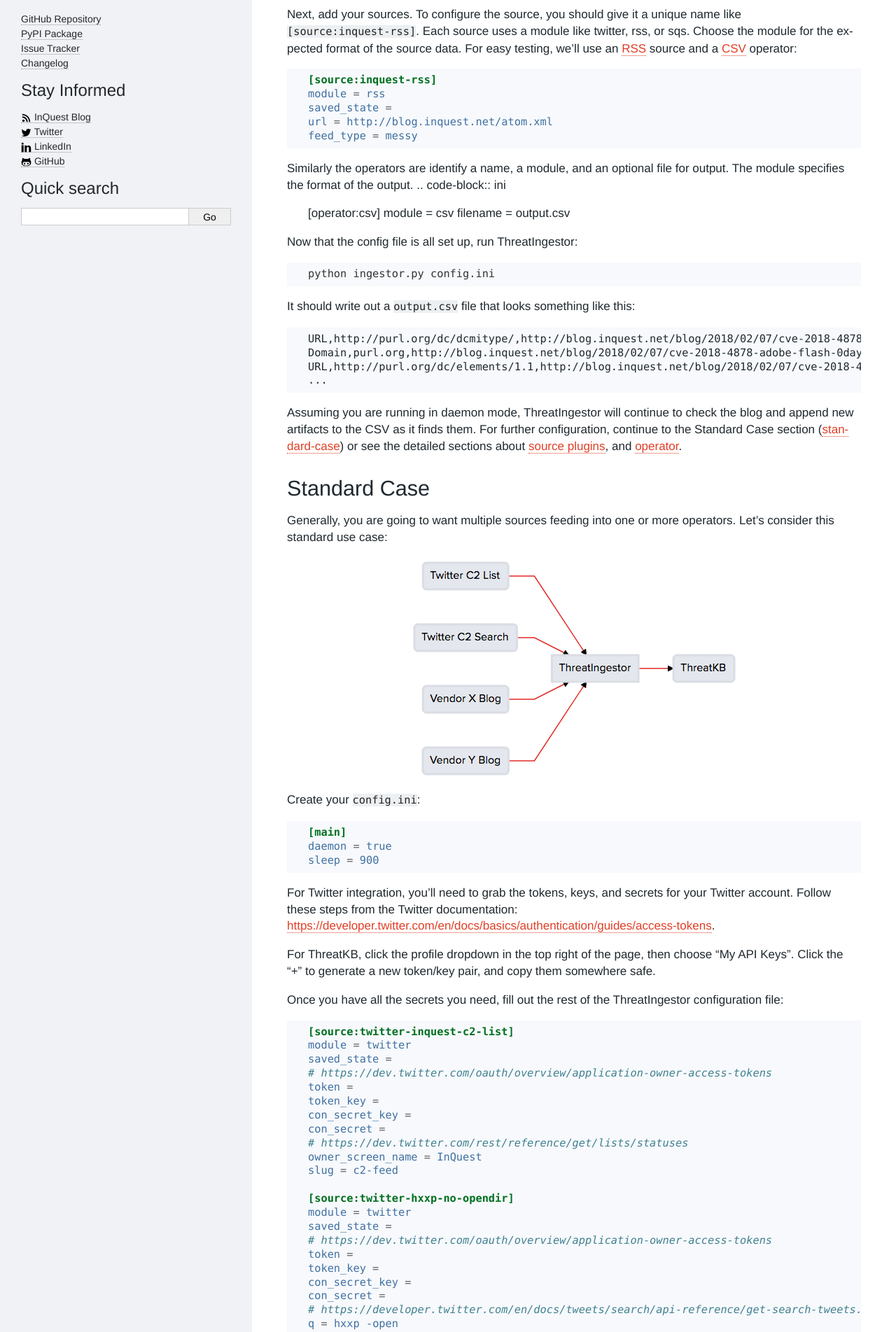
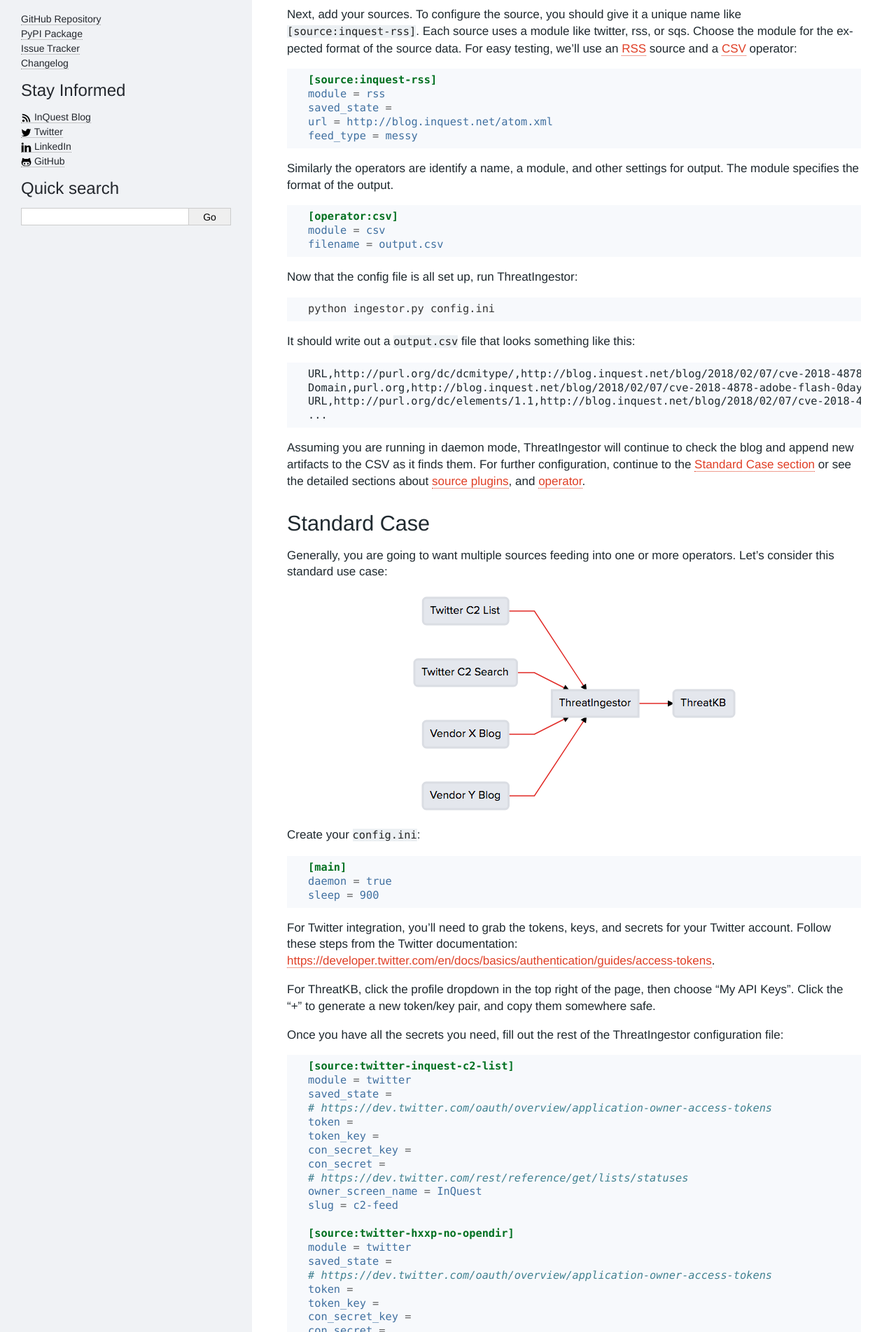
Before and after one commit to InQuest/ThreatIngestor, a Sphinx documentation site: the page built from docs/basicusage.rst, in a window 1280 px wide. Shown: the part 476-2379 px from the top of the page at 70% size. Built offline with Sphinx 7.4.7, drawn with Linux system fonts in a browser that asks for light colours; some web fonts are replaced.

Commit message:
Reformat, fix Sphinx complaints

```diff
--- a/docs/basicusage.rst
+++ b/docs/basicusage.rst
@@ -37,7 +43,10 @@ Next, add your sources. To configure the source, you should give it a unique nam
     feed_type = messy
 
 .. _operator:
-Similarly the operators are identify a name, a module, and an optional file for output.  The module specifies the format of the output.
+
+Similarly the operators are identify a name, a module, and other settings for
+output. The module specifies the format of the output.
+
 .. code-block:: ini
 
     [operator:csv]
@@ -61,10 +70,10 @@ It should write out a ``output.csv`` file that looks something like this:
 
 
 Assuming you are running in daemon mode, ThreatIngestor will continue to check
-the blog and append new artifacts to the CSV as it finds them.  For further configuration,
-continue to the Standard Case section (standard-case_) or see the detailed sections about
-:ref:`source plugins <source-plugins>`, and :ref:`operator <operator-plugins>`.
-
+the blog and append new artifacts to the CSV as it finds them. For further
+configuration, continue to the :ref:`Standard Case section <standard-case>` or
+see the detailed sections about :ref:`source plugins <source-plugins>`, and
+:ref:`operator <operator-plugins>`.
 
 .. _standard-case:
 
--- a/docs/workflows.rst
+++ b/docs/workflows.rst
@@ -3,7 +3,7 @@
 Example Workflows
 =================
 
-The :ref:`standard use case <standard-use-case>` for ThreatIngestor is pretty
+The :ref:`standard use case <standard-case>` for ThreatIngestor is pretty
 simple - just pull from Twitter and RSS, extract IOCs, and send them to
 ThreatKB. That said, there is a *lot* more you can do with just a few changes
 to the configuration file. Here, we'll go over some more advanced use cases,
```
Also changed, not shown: other parts of docs/basicusage.rst (+12 -6 lines).
